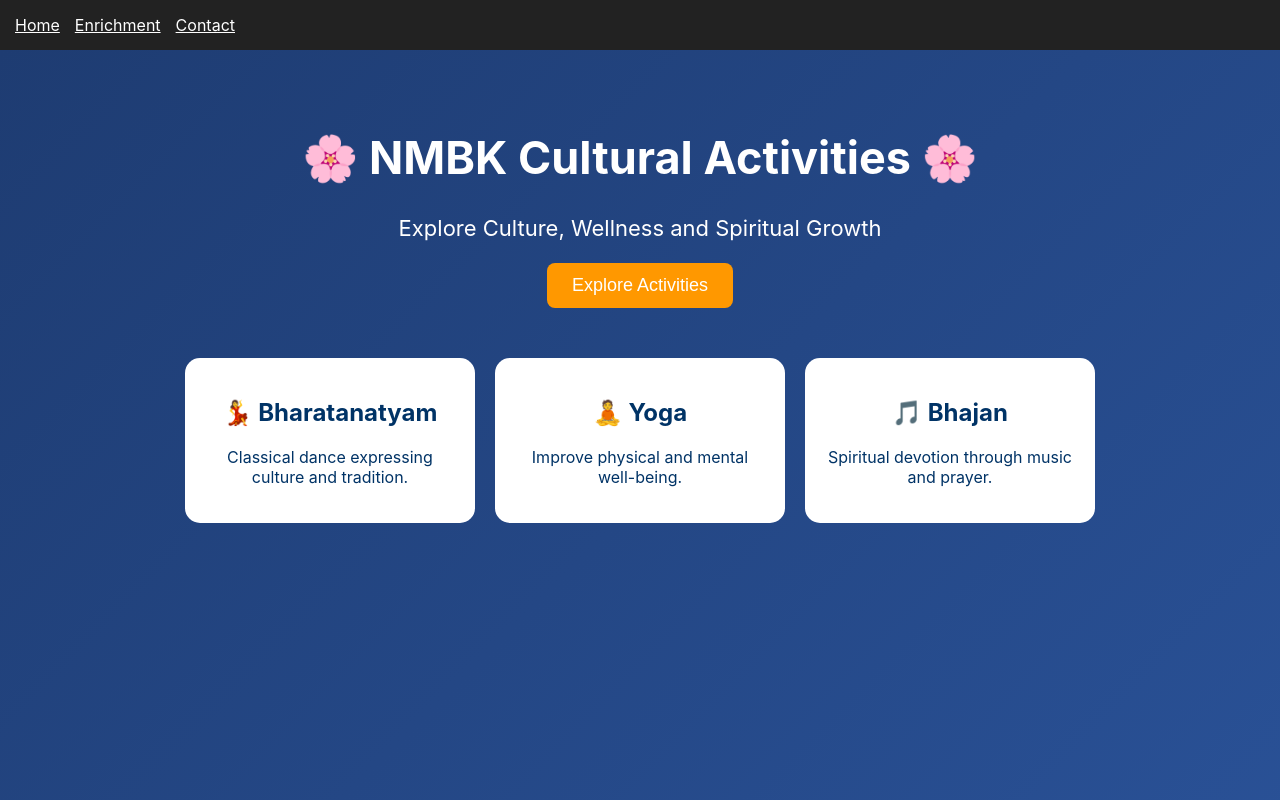
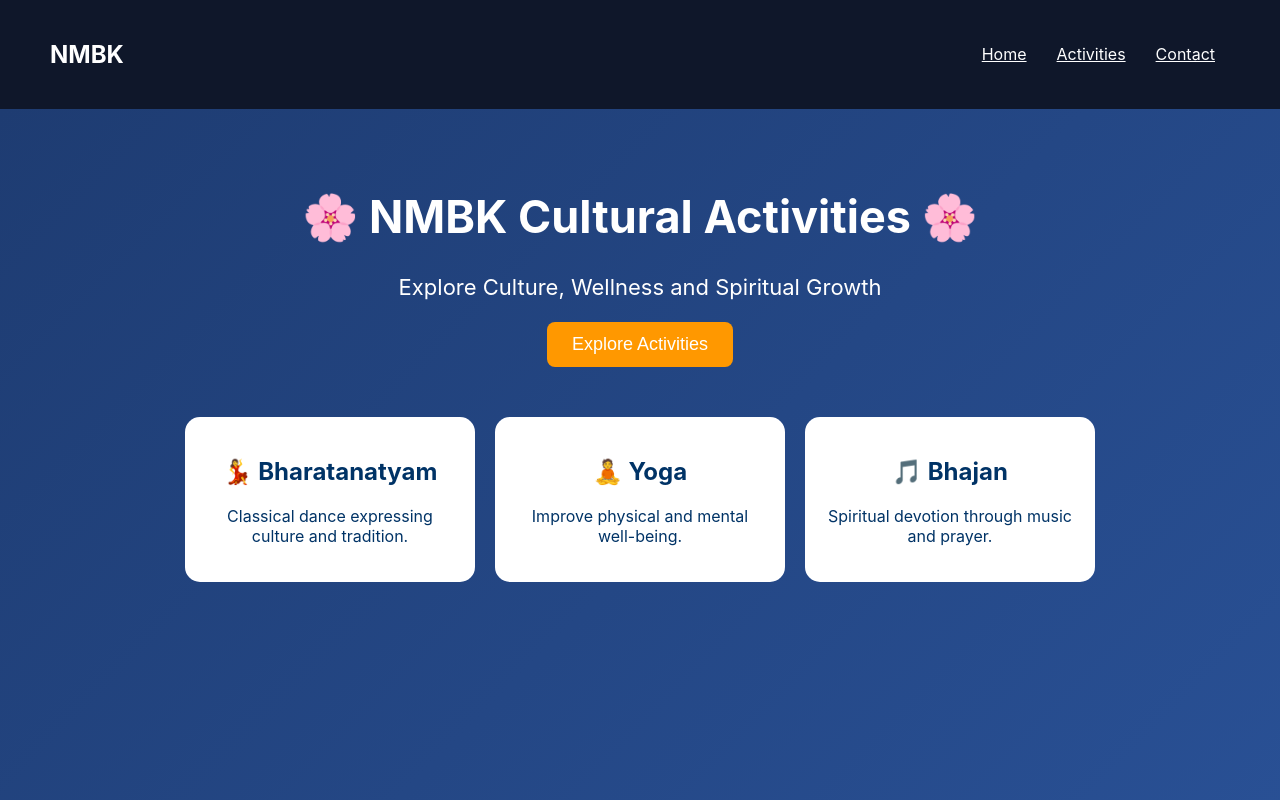
Before and after one commit to Sandhya123564/nmbk-project, a React (Create React App) app in the folder frontend/: page / in a window 1280 px wide. Shown: the top 800 px of the page. Built offline with nearby package versions, Linux system fonts and the light colour scheme.

Commit message:
Added Why Choose NMBK section

```diff
--- a/frontend/src/App.js
+++ b/frontend/src/App.js
@@ -5,7 +5,7 @@ import Navbar from "./components/Navbar";
 import Home from "./components/Home";
 import Enrichment from "./components/Enrichment";
 import Contact from "./components/Contact.jsx";
-import Footer from "./components/Footer";<Footer />
+import Footer from "./components/Footer";
 
 function App() {
   return (
@@ -16,6 +16,7 @@ function App() {
         <Route path="/enrichment" element={<Enrichment />} />
         <Route path="/contact" element={<Contact />} />
       </Routes>
+      <footer/>
     </Router>
   );
 }
--- a/frontend/src/components/Navbar.js
+++ b/frontend/src/components/Navbar.js
@@ -3,10 +3,30 @@ import { Link } from "react-router-dom";
 
 function Navbar() {
   return (
-    <nav style={{ padding: "15px", background: "#222" }}>
-      <Link to="/" style={{ color: "white", marginRight: "15px" }}>Home</Link>
-      <Link to="/enrichment" style={{ color: "white", marginRight: "15px" }}>Enrichment</Link>
-      <Link to="/contact" style={{ color: "white" }}>Contact</Link>
+    <nav
+      style={{
+        display: "flex",
+        justifyContent: "space-between",
+        alignItems: "center",
+        padding: "20px 50px",
+        background: "#0f172a"
+      }}
+    >
+      <h2 style={{ color: "white" }}>NMBK</h2>
+
+      <div>
+        <Link to="/" style={{ color: "white", margin: "15px" }}>
+          Home
+        </Link>
+
+        <Link to="/enrichment" style={{ color: "white", margin: "15px" }}>
+          Activities
+        </Link>
+
+        <Link to="/contact" style={{ color: "white", margin: "15px" }}>
+          Contact
+        </Link>
+      </div>
     </nav>
   );
 }
```
